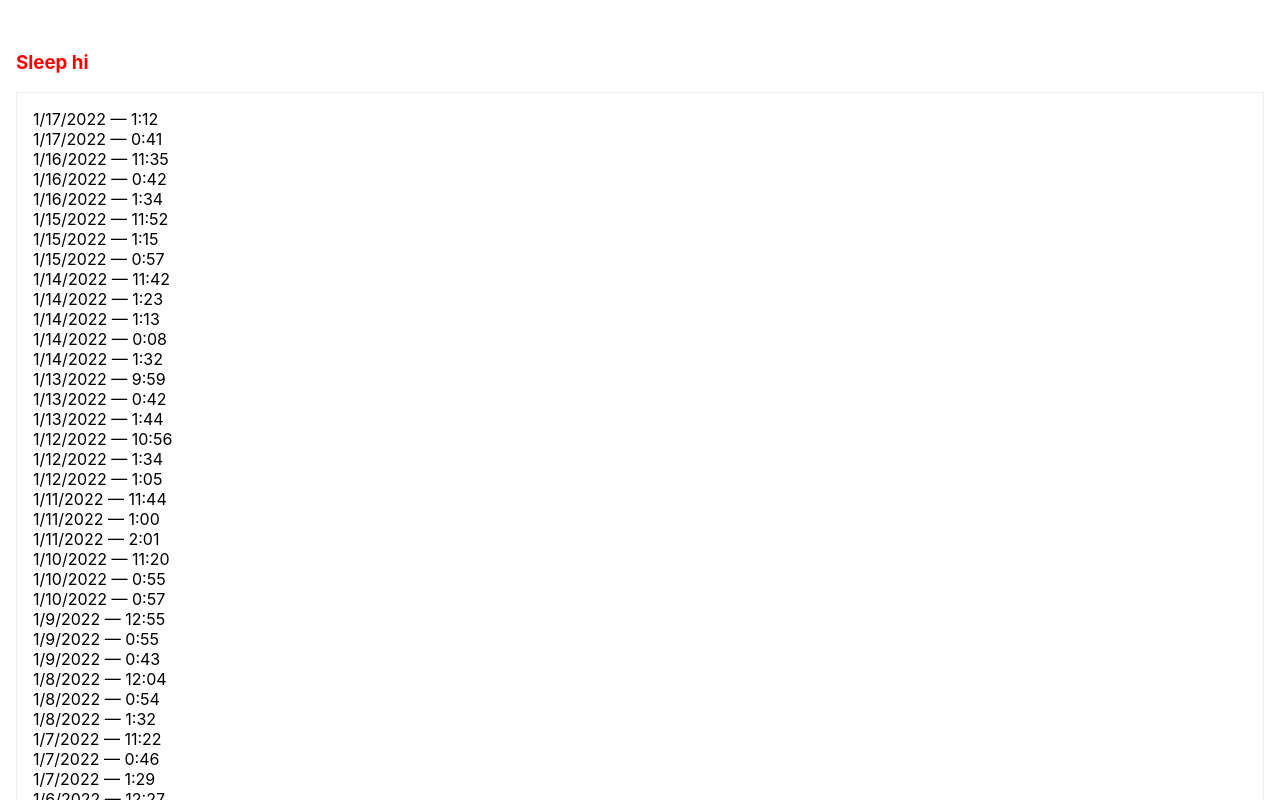
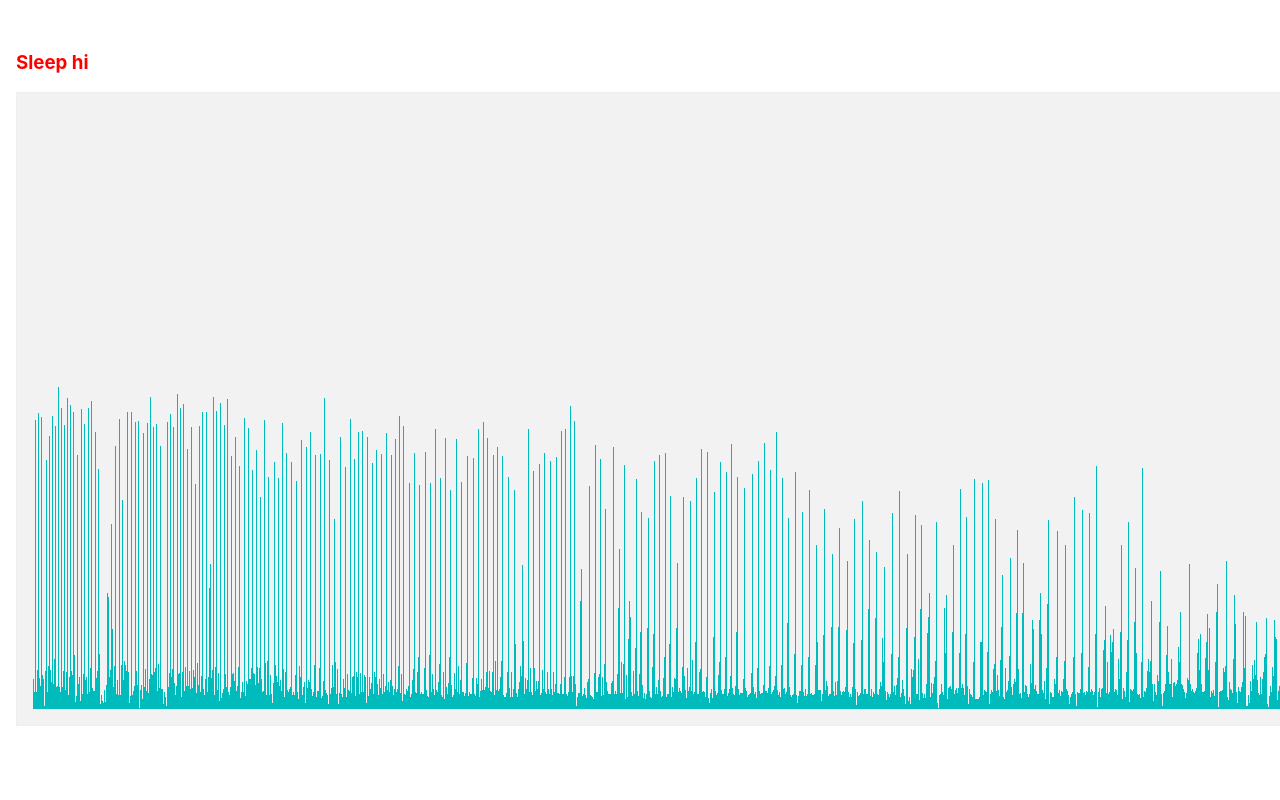
Before and after one commit to Promethesus/react-baby-data, a React (Create React App) app: page /histograms in a window 1280 px wide. Shown: the top 800 px of the page. Built offline with nearby package versions, Linux system fonts and the light colour scheme.

Commit message:
Add histogram Bar

```diff
--- a/src/components/Header.jsx
+++ b/src/components/Header.jsx
@@ -1,11 +1,13 @@
 import React from 'react'
 import data from "../data/data.json"
+import { Link } from "react-router-dom";
 
 function Header() {
     console.log(data)
   return (
     <div>
       this is the header
+      <Link to={"/histograms"}>Histograms</Link>
     </div>
   )
 }
--- a/src/components/charts/HistogramBar.jsx
+++ b/src/components/charts/HistogramBar.jsx
@@ -3,12 +3,11 @@ import React from 'react'
 
 export default function HistogramBar({ value }) {
 
-  const percentage = value / 100;
-  const barStyle = { height: `${percentage}%;`};
+  const percentage = (value/1440) *100;
+  const barStyle = { height: `${percentage}%`};
 
   return (
-    <div style={barStyle}>
-
+    <div className={styles.histogram_bar} style={barStyle}>
     </div>
   )
 }
--- a/src/components/charts/HistogramBar.module.css
+++ b/src/components/charts/HistogramBar.module.css
@@ -0,0 +1,4 @@
+.histogram_bar {
+    background-color: #0bb;
+    width: 1px;
+}
--- a/src/pages/Histogram.module.css
+++ b/src/pages/Histogram.module.css
@@ -1,6 +1,25 @@
 .histogram {
     padding: 1rem 1rem;
     border: 1px solid #eee;
+    display: flex;
+    height: 75vh;
+    width: 100%;
+    position: relative;
+    overflow-x: scroll;
+    background-color: #f2f2f2;
+    align-items: flex-end;
+}
+
+.histogram_item {
+    height: 100%;
+    display: flex;
+    flex-direction: column;
+    justify-content: flex-end;
+    background-color: transparent;
+}
+
+.histogram_item:hover {
+    background-color: #eee;
 }
 
 .histogram_container {
--- a/src/pages/Histograms.jsx
+++ b/src/pages/Histograms.jsx
@@ -11,11 +11,11 @@ function Histograms() {
         <div className={styles.histogram_container}>
             <h3 className={styles.H3}>Sleep hi</h3>
             <div className={styles.histogram}>
-                {sleepData.map(item => (
-                    <div>
-                        <HistogramBar value={20} />
+                {sleepData.map((item, index) => (
+                    <div key={index} className={styles.histogram_item}>
+                        <HistogramBar value={item.durationInMinutes} />
                         <div>
-                            {new Date(item.start).toLocaleDateString()} — {item.duration}
+                            {/* {new Date(item.start).toLocaleDateString()} */}
                         </div>
                     </div>
                 ))}
--- a/src/service/data-service.js
+++ b/src/service/data-service.js
@@ -17,12 +17,6 @@ export function getAllData() {
         };
     });
 }
-
-// function translateTime(duration) {
-//     const partsDuration = duration.split(":")
-//     const convertedDuration = parseInt(partsDuration[0]) * 60 + parseInt(partsDuration[1])
-//     return convertedDuration;
-// }
 
 
 /**
```
